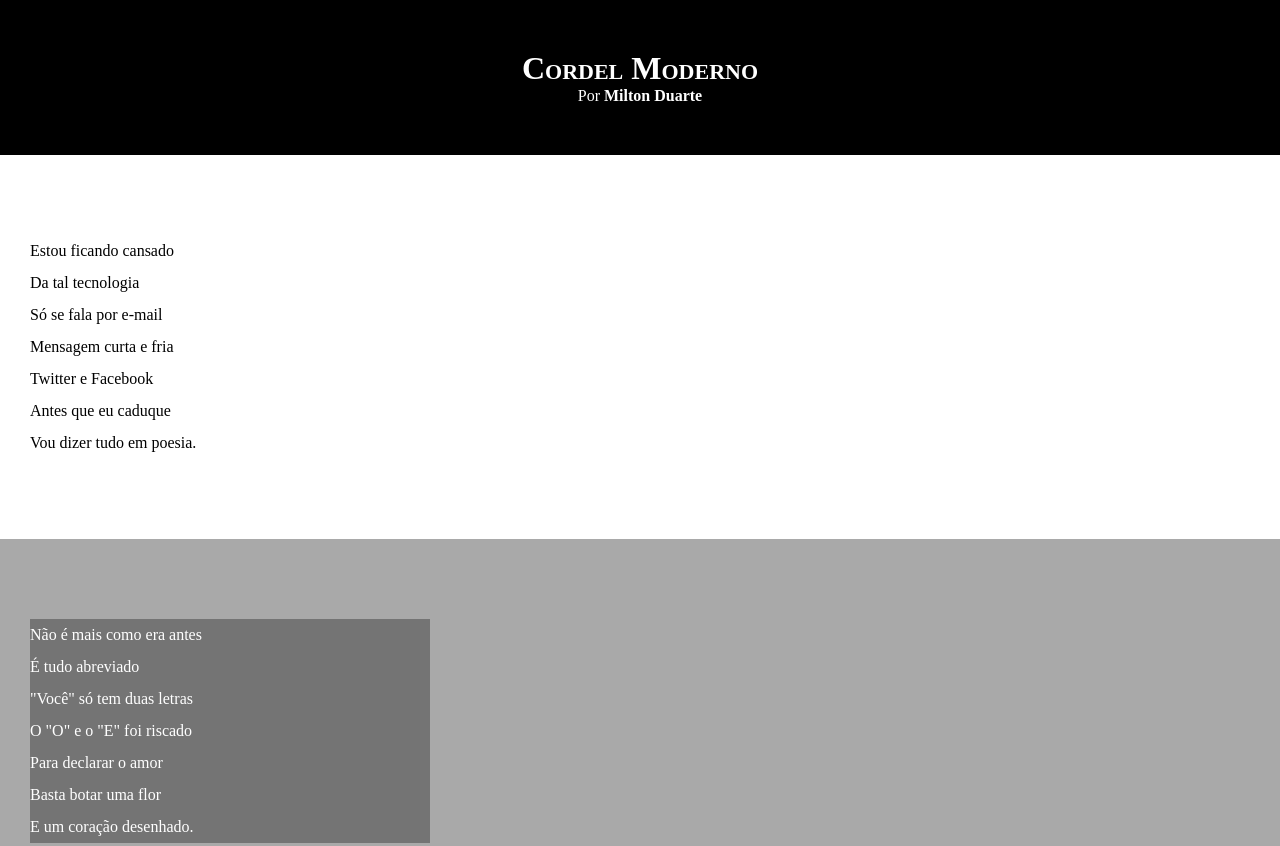
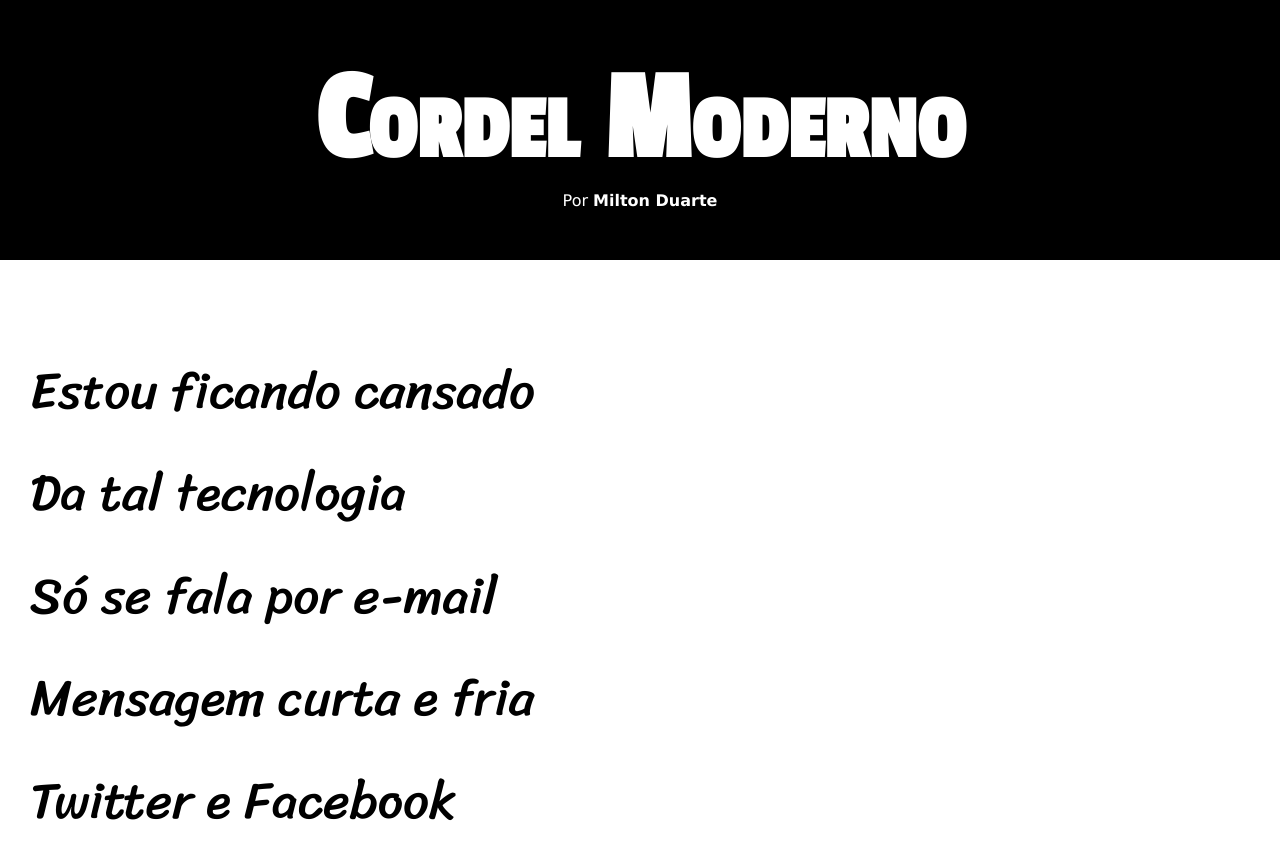
Before and after one commit to kevinafonso/html-css, a plain HTML site: page desafios/desafio012/index.html in a window 1280 px wide. Shown: the top 846 px of the page. Drawn offline with Linux system fonts and the light colour scheme.

Commit message:
atualização do estilo do desafio012

```diff
--- a/desafios/desafio012/estilo/style.css
+++ b/desafios/desafio012/estilo/style.css
@@ -1,4 +1,14 @@
 @charset "UTF-8";
+
+@import url('https://fonts.googleapis.com/css2?family=Passion+One&family=Work+Sans:wght@400;600&display=swap');
+
+@import url('https://fonts.googleapis.com/css2?family=Passion+One&family=Sriracha&family=Work+Sans:wght@400;600&display=swap');
+
+:root{
+    --fonte1:Verdana, Geneva, Tahoma, sans-serif;
+    --fonte2:'Passion One', cursive;
+    --fonte3:'Sriracha', cursive;
+}
 
 * {
     margin: 0px;
@@ -8,6 +18,7 @@
 html,body{
     min-height: 100vh;
     background-color: darkgray;
+    font-family: var(--fonte1);
 }
 
 header {
@@ -19,6 +30,8 @@ header {
 header > h1 {
     padding-top: 50px;
     font-variant: small-caps;
+    font-family: var(--fonte2);
+    font-size: 10vw;
 }
 
 header > p {
@@ -40,6 +53,8 @@ section{
     padding-bottom: 10vh;
     line-height: 2em;
     padding-left: 30px;
+    font-family: var(--fonte3);
+    font-size: 4vw;
 }
 
 section.normal {
@@ -53,7 +68,8 @@ section.imagem{
 }
 
 section.imagem > p {
-    width: 400px;
+    display: inline-block;
+    padding: 5px;
     background-color: rgba(0, 0, 0, 0.316);
 }
 
```
